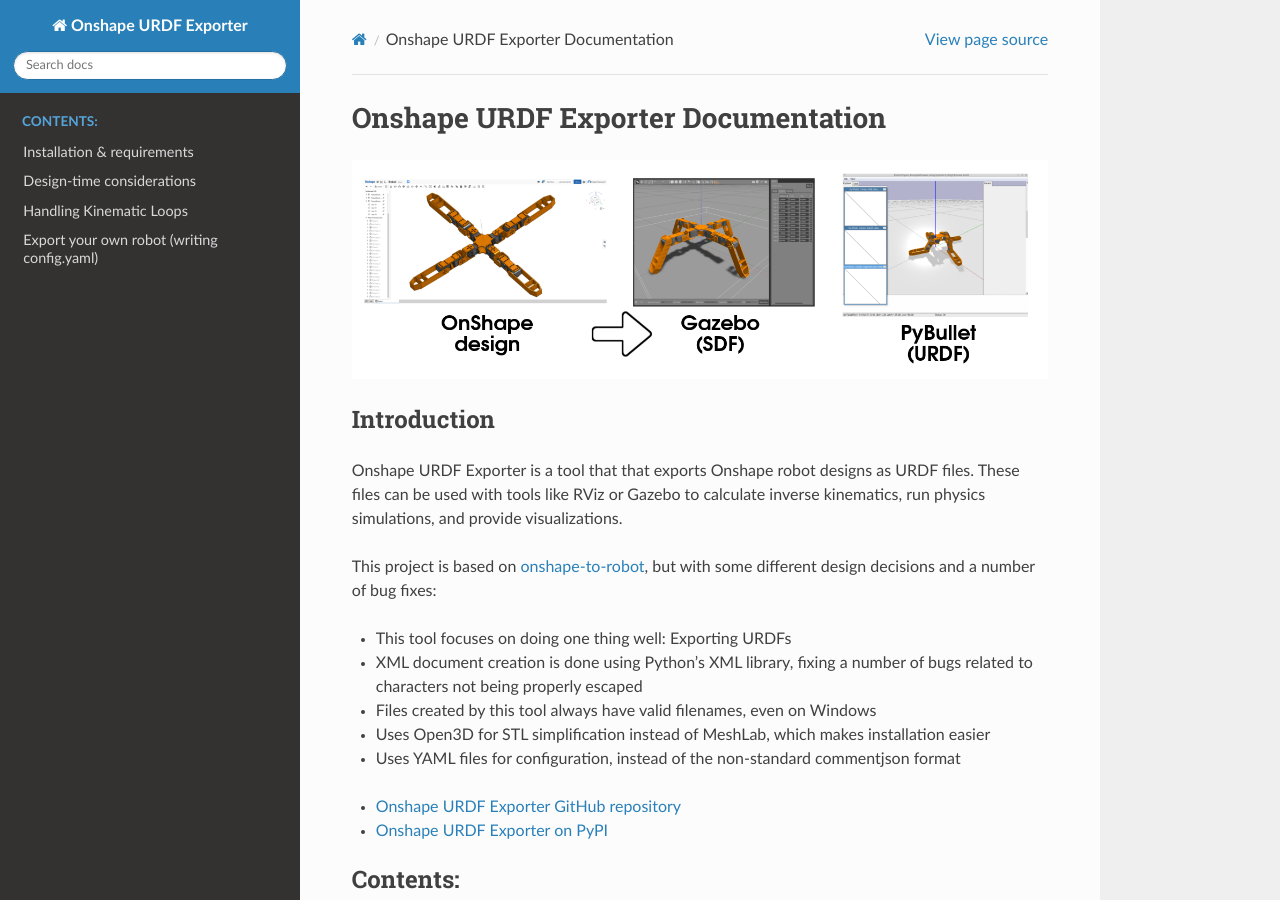
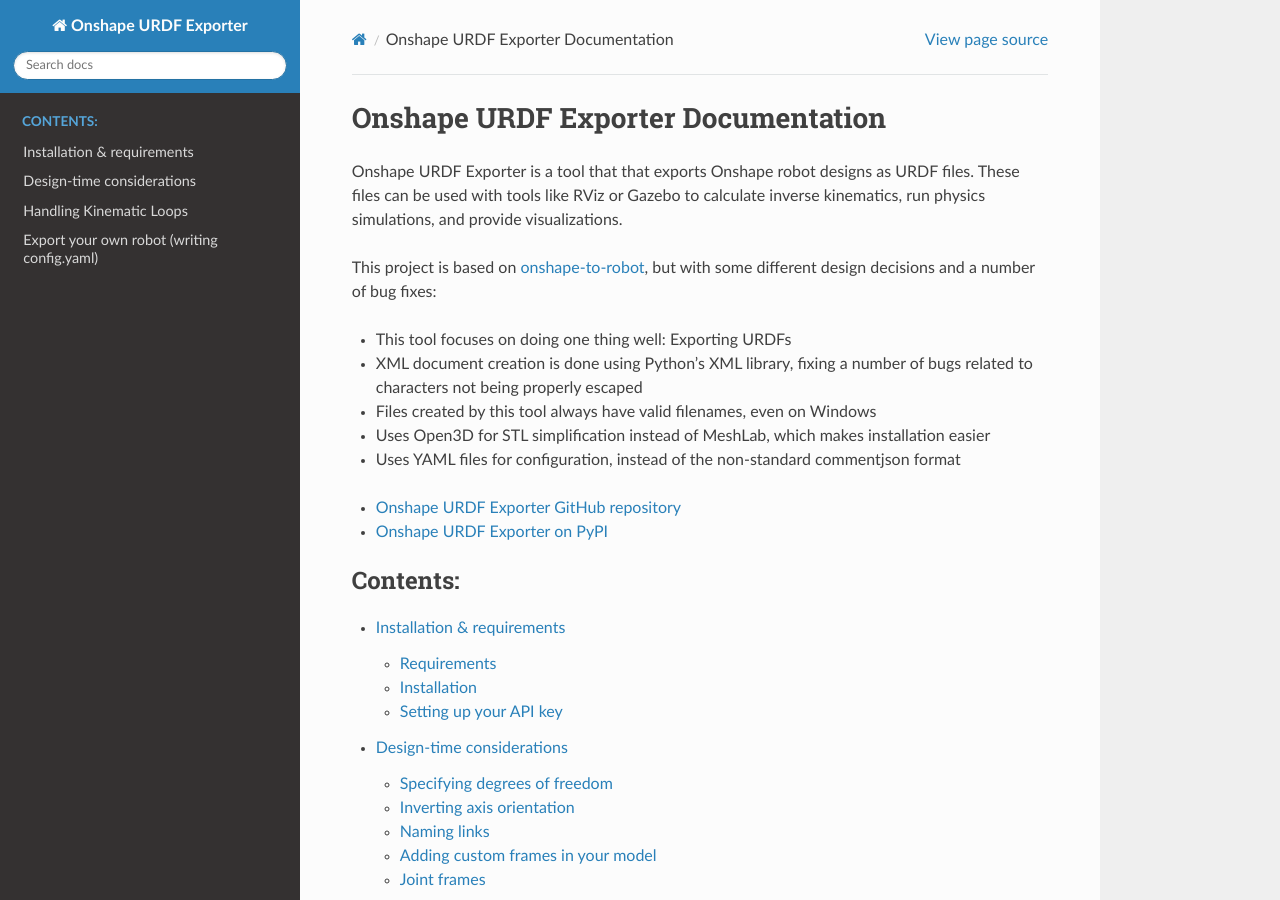
Before and after one commit to UrbanMachine/onshape-urdf-exporter, a Sphinx documentation site: the page built from docs/index.rst, in a window 1280 px wide and 900 px high. Built offline with Sphinx 7.4.7 and the Read the Docs theme 3.1.0, drawn with Linux system fonts in a browser that asks for light colours.

Commit message:
Remove unused images

```diff
--- a/docs/index.rst
+++ b/docs/index.rst
@@ -1,10 +1,5 @@
 Onshape URDF Exporter Documentation
 ===================================
-
-.. image:: _static/img/main.png
-
-Introduction
-~~~~~~~~~~~~
 
 Onshape URDF Exporter is a tool that that exports Onshape robot designs as
 URDF files. These files can be used with tools like RViz or Gazebo to
```
Also changed, not shown: docs/_static/img/after.png (deleted), docs/_static/img/before.png (deleted), docs/_static/img/main.png (deleted), docs/_static/img/pure-shape.png (deleted), docs/_static/img/shape-approx.png (deleted), docs/_static/img/smalls/after.png (deleted), docs/_static/img/smalls/before.png (deleted), docs/_static/img/smalls/pure-shape.png (deleted), docs/_static/img/smalls/shape-approx.png (deleted), 1 other file.
